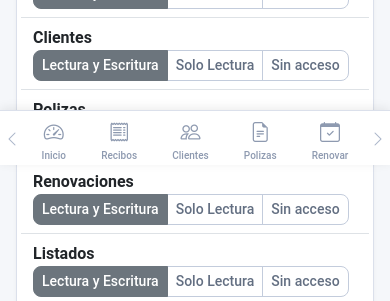
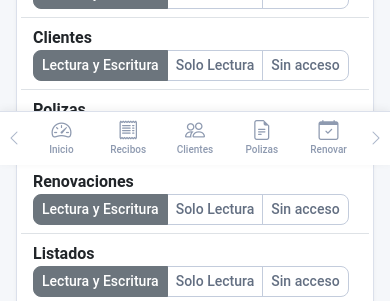
Before and after one commit to amolinagrx/agente-ocaso, a Flask app: page /usuarios/nuevo in a window 390 px wide. Shown: the part 679-980 px from the top of the page. Run offline with Flask 3, Linux system fonts and the light colour scheme; a user stored in the database is signed in; data that the repository does not hold is empty; parts of the project's set-up code (start-up, migrations or seed data) failed here and were passed over; some libraries are stand-ins or nearby versions.

Commit message:
fix: barra inferior limpia - 5 iconos iguales con flechas en bordes
- Altura fija 54px, sin sombra excesiva
- Flechas pegadas a los bordes (28px cada una)
- 5 items con flex:1 distribuidos uniformemente
- safe-area-inset-bottom para iPhone con notch

```diff
--- a/static/css/style.css
+++ b/static/css/style.css
@@ -616,69 +616,73 @@ body {
 
     #bottomNav {
         display: flex;
-        justify-content: center;
         align-items: center;
         position: fixed;
         bottom: 0;
         left: 0;
         right: 0;
+        height: 54px;
         background: var(--ocaso-white);
         border-top: 1px solid var(--ocaso-gray-200);
         z-index: 1040;
-        padding: 4px 0 env(safe-area-inset-bottom, 4px);
-        box-shadow: 0 -2px 10px rgba(0,0,0,0.08);
-        gap: 0;
+        padding: 0;
+        padding-bottom: env(safe-area-inset-bottom, 0);
+        box-shadow: 0 -2px 8px rgba(0,0,0,0.06);
     }
 
     #bottomNav .nav-arrow {
-        flex-shrink: 0;
-        width: 24px;
-        height: 44px;
+        flex: 0 0 28px;
+        width: 28px;
+        height: 100%;
         border: none;
         background: transparent;
         color: var(--ocaso-gray-400);
         font-size: 16px;
+        cursor: pointer;
+        padding: 0;
         display: flex;
         align-items: center;
         justify-content: center;
-        cursor: pointer;
-        padding: 0;
     }
 
-    #bottomNav .nav-arrow:active { color: var(--ocaso-blue); }
+    #bottomNav .nav-arrow:active {
+        background: var(--ocaso-gray-100);
+    }
 
     #bottomNav .nav-pages {
+        flex: 1;
         display: flex;
-        flex: 1;
         justify-content: space-around;
-        overflow: hidden;
+        align-items: center;
+        height: 100%;
     }
 
     #bottomNav .nav-item {
+        flex: 1;
         text-align: center;
         color: var(--ocaso-gray-500);
-        padding: 2px 4px;
         font-size: 10px;
+        font-weight: 500;
         text-decoration: none;
         display: flex;
         flex-direction: column;
         align-items: center;
-        min-width: 0;
-        font-weight: 500;
-        border-radius: 6px;
-        transition: opacity 0.2s;
+        justify-content: center;
+        height: 100%;
+        padding: 2px 0;
+        border-radius: 0;
     }
 
     #bottomNav .nav-item i {
         font-size: 20px;
-        margin-bottom: 1px;
+        line-height: 1;
     }
 
     #bottomNav .nav-item.active {
         color: var(--ocaso-blue);
     }
 
-    body { padding-bottom: 58px; }
+    body { padding-bottom: 56px; }
 
     .container-fluid { padding-left: 12px !important; padding-right: 12px !important; }
 
```
